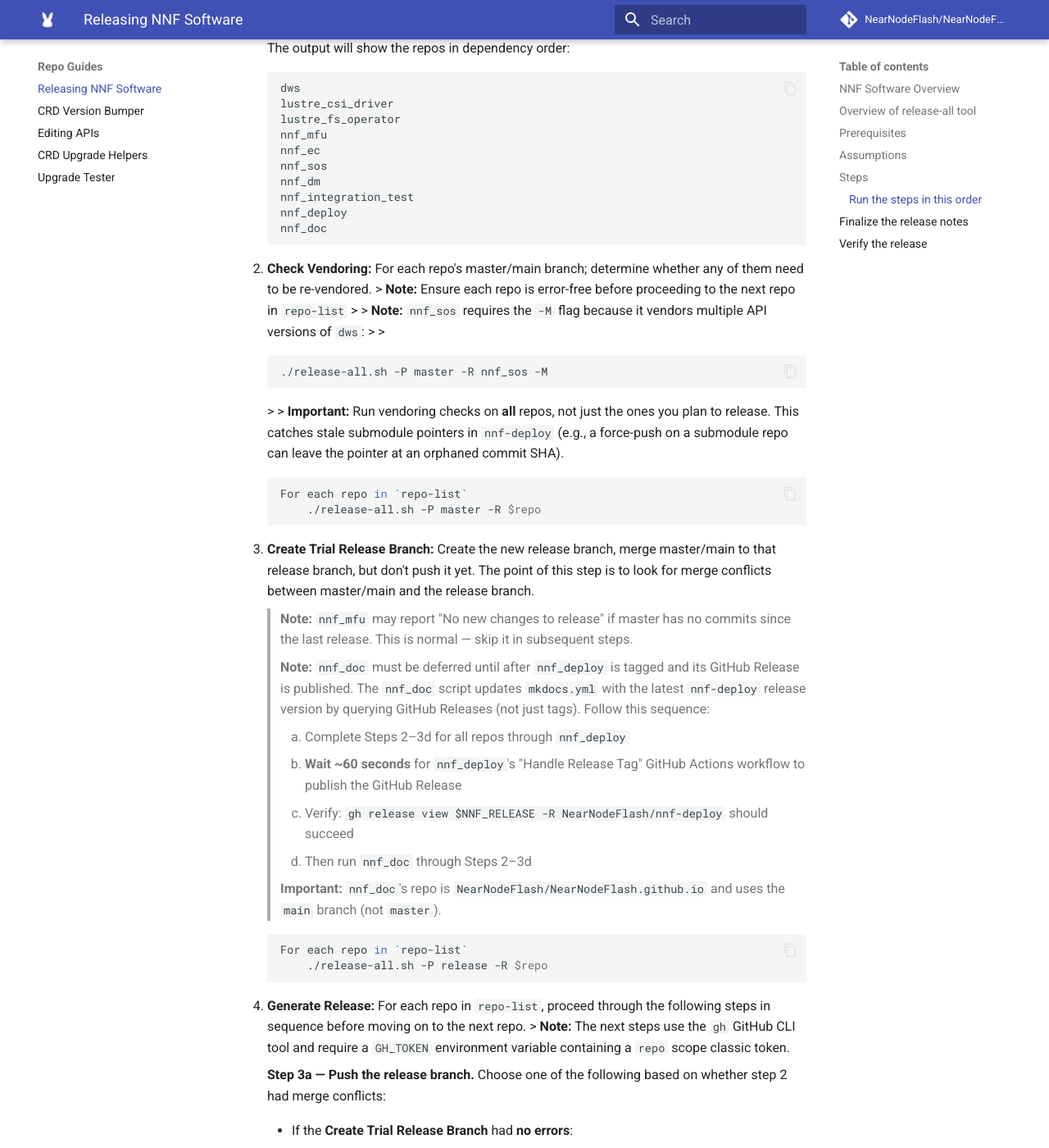
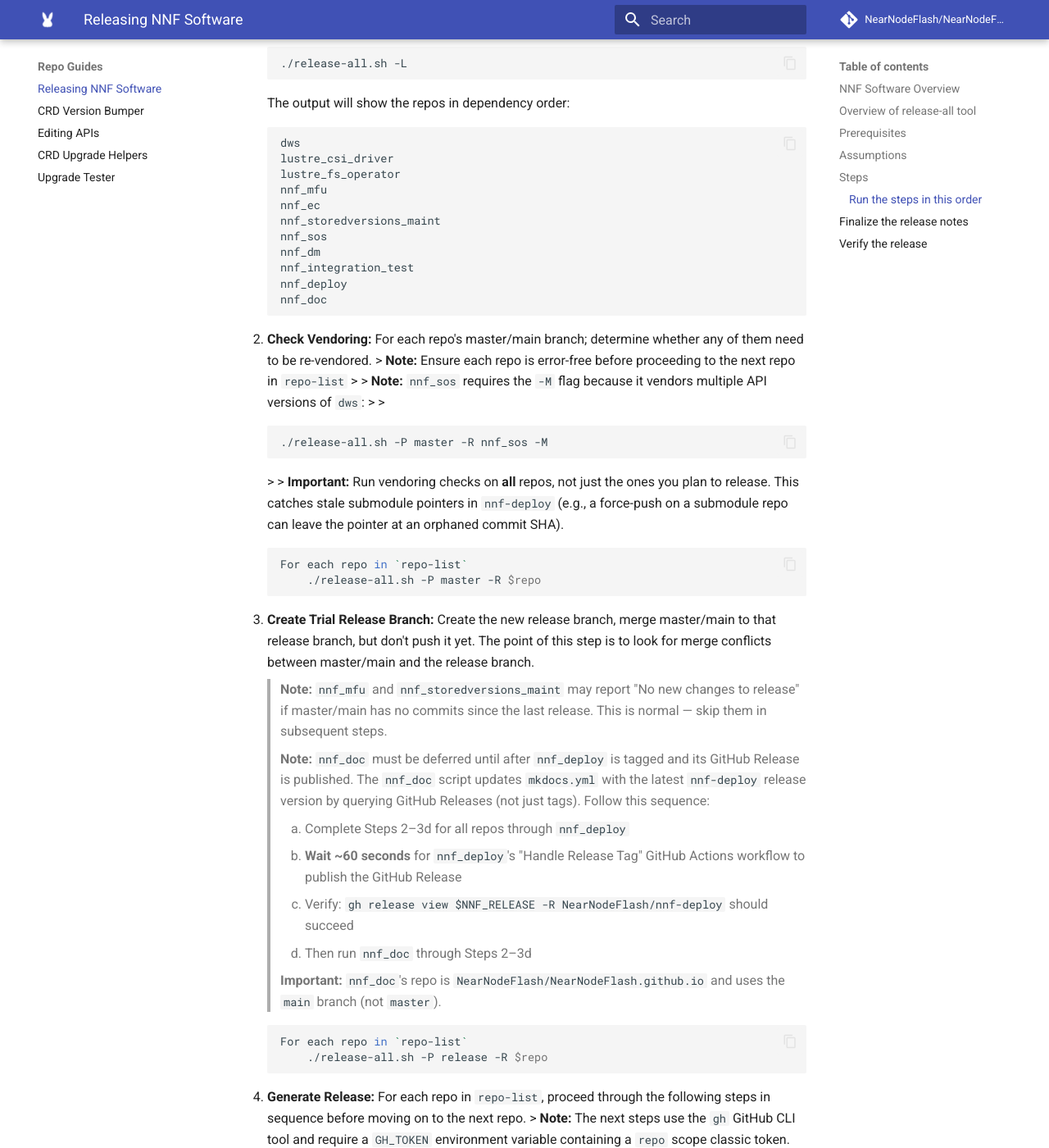
Before and after one commit to NearNodeFlash/NearNodeFlash.github.io, an MkDocs documentation site: the page built from docs/repo-guides/release-nnf-sw/release-all.md, in a window 1280 px wide and 1400 px high, scrolled down 2729 px. Shown: the whole window at 82% size. Built offline with MkDocs 1.6.1 and Material for MkDocs 9.7.7, drawn with Linux system fonts in a browser that asks for light colours; comment, search, counter and statistics services are not loaded; the version menu is left out; some of the changed text lies outside the part shown.

Commit message:
Add nnf-storedversions-maint to release docs

```diff
--- a/docs/repo-guides/release-nnf-sw/release-all.md
+++ b/docs/repo-guides/release-nnf-sw/release-all.md
@@ -19,6 +19,7 @@ other components.
   - [NearNodeFlash/lustre-fs-operator](https://github.com/NearNodeFlash/lustre-fs-operator)
   - [NearNodeFlash/nnf-mfu](https://github.com/NearNodeFlash/nnf-mfu) *(standalone repo, not a submodule)*
   - [NearNodeFlash/nnf-ec](https://github.com/NearNodeFlash/nnf-ec) *(standalone repo, not a submodule)*
+  - [NearNodeFlash/nnf-storedversions-maint](https://github.com/NearNodeFlash/nnf-storedversions-maint) *(standalone repo, not a submodule)*
   - [NearNodeFlash/nnf-sos](https://github.com/NearNodeFlash/nnf-sos)
   - [NearNodeFlash/nnf-dm](https://github.com/NearNodeFlash/nnf-dm)
   - [NearNodeFlash/nnf-integration-test](https://github.com/NearNodeFlash/nnf-integration-test)
@@ -33,11 +34,12 @@ tool enforces the following order:
 3. `lustre-fs-operator`
 4. `nnf-mfu`
 5. `nnf-ec`
-6. `nnf-sos` (depends on dws, nnf-mfu, nnf-ec)
-7. `nnf-dm` (depends on dws, nnf-sos, nnf-mfu)
-8. `nnf-integration-test` (depends on dws, nnf-sos, nnf-dm, lustre-fs-operator)
-9. `nnf-deploy` (packages all submodules)
-10. `NearNodeFlash.github.io` (documentation, version matches nnf-deploy)
+6. `nnf-storedversions-maint` *(standalone repo)*
+7. `nnf-sos` (depends on dws, nnf-mfu, nnf-ec)
+8. `nnf-dm` (depends on dws, nnf-sos, nnf-mfu)
+9. `nnf-integration-test` (depends on dws, nnf-sos, nnf-dm, lustre-fs-operator)
+10. `nnf-deploy` (packages all submodules)
+11. `NearNodeFlash.github.io` (documentation, version matches nnf-deploy)
 
 ## Overview of release-all tool
 
@@ -93,6 +95,7 @@ The following tools must be installed and available in your PATH:
     lustre_fs_operator
     nnf_mfu
     nnf_ec
+    nnf_storedversions_maint
     nnf_sos
     nnf_dm
     nnf_integration_test
@@ -118,7 +121,7 @@ The following tools must be installed and available in your PATH:
 
 2. **Create Trial Release Branch:** Create the new release branch, merge master/main to that release branch, but don't push it yet. The point of this step is to look for merge conflicts between master/main and the release branch.
 
-    > **Note:** `nnf_mfu` may report "No new changes to release" if master has no commits since the last release. This is normal — skip it in subsequent steps.
+    > **Note:** `nnf_mfu` and `nnf_storedversions_maint` may report "No new changes to release" if master/main has no commits since the last release. This is normal — skip them in subsequent steps.
     >
     > **Note:** `nnf_doc` must be deferred until after `nnf_deploy` is tagged and its GitHub Release is published. The `nnf_doc` script updates `mkdocs.yml` with the latest `nnf-deploy` release version by querying GitHub Releases (not just tags). Follow this sequence:
     >
```
